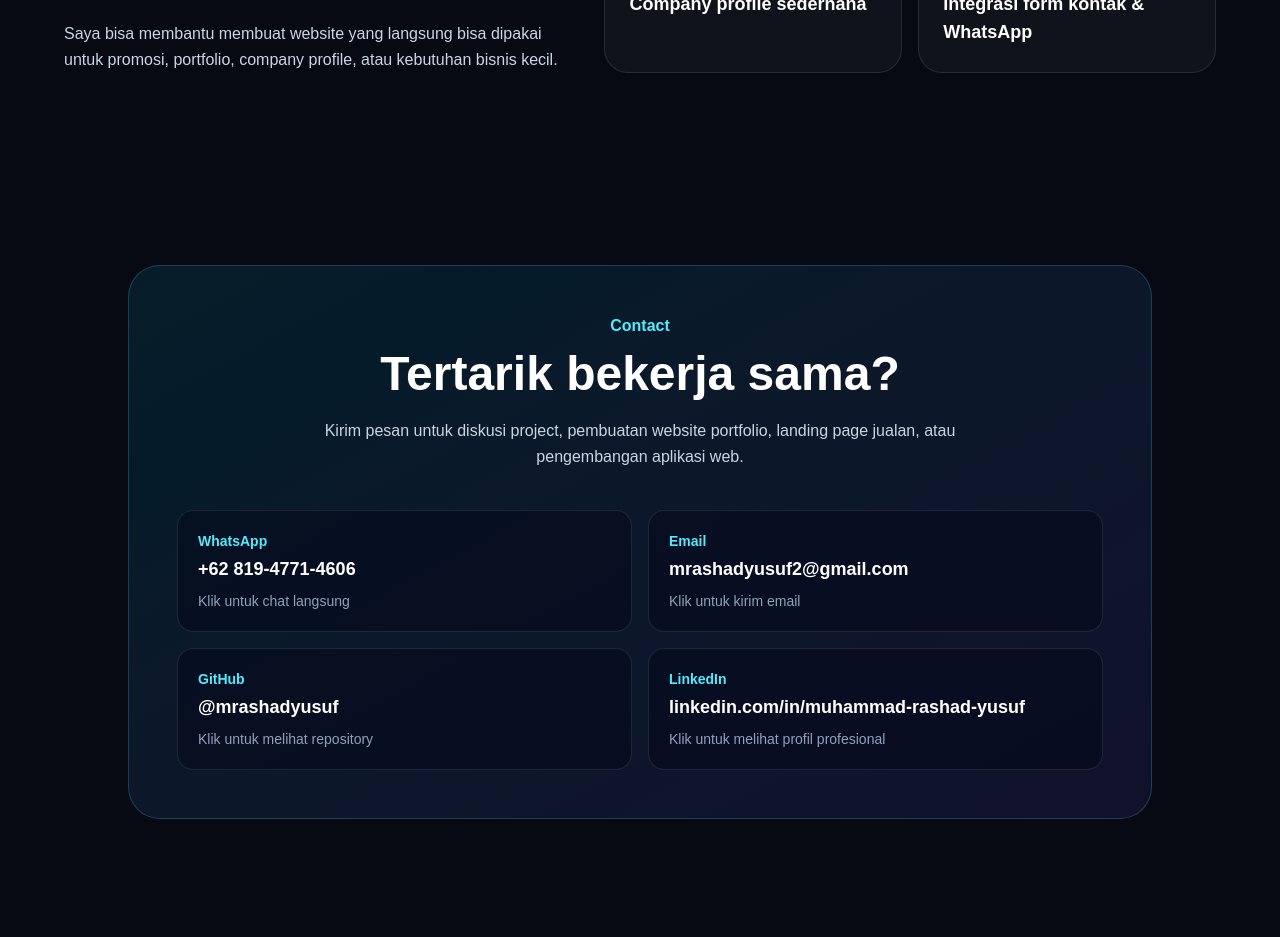
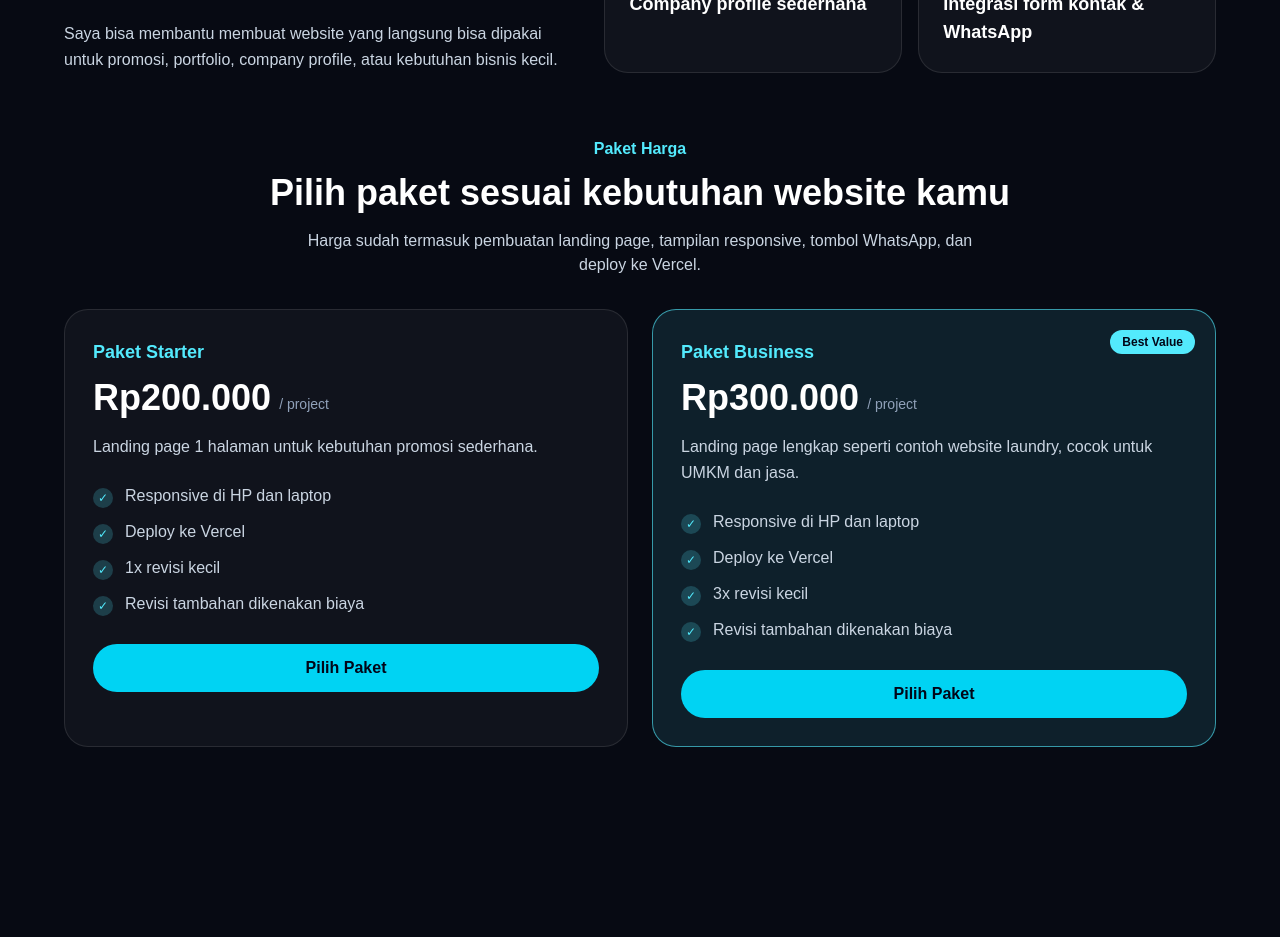
Before and after one commit to mrashadyusuf/my-app, a Next.js app: page / in a window 1280 px wide. Shown: the part 3460-4397 px from the top of the page. Before the commit the page ends 4375 px from the top, so only its background shows below. Built offline with nearby package versions, Linux system fonts and the light colour scheme.

Commit message:
add page harga

```diff
--- a/app/page.tsx
+++ b/app/page.tsx
@@ -70,6 +70,33 @@ const skills = [
   "Oracle",
   "Docker",
   "GitLab CI/CD",
+];
+
+const pricingPackages = [
+  {
+    name: "Paket Starter",
+    price: "Rp200.000",
+    description:
+      "Landing page 1 halaman untuk kebutuhan promosi sederhana.",
+    features: [
+      "Responsive di HP dan laptop",
+      "Deploy ke Vercel",
+      "1x revisi kecil",
+      "Revisi tambahan dikenakan biaya",
+    ],
+  },
+  {
+    name: "Paket Business",
+    price: "Rp300.000",
+    description:
+      "Landing page lengkap seperti contoh website laundry, cocok untuk UMKM dan jasa.",
+    features: [
+      "Responsive di HP dan laptop",
+      "Deploy ke Vercel",
+      "3x revisi kecil",
+      "Revisi tambahan dikenakan biaya",
+    ],
+  },
 ];
 
 export default function Home() {
@@ -274,24 +301,94 @@ export default function Home() {
       </section>
 
       <section id="services" className="scroll-mt-24 px-6 py-24">
-        <div className="mx-auto grid max-w-6xl gap-10 md:grid-cols-[0.9fr_1.1fr]">
+         <div className="mx-auto max-w-6xl">
+            <div className="grid gap-10 md:grid-cols-[0.9fr_1.1fr]">
                <div>
                <p className="mb-3 font-semibold text-cyan-300">Services</p>
-            <h2 className="text-3xl font-bold md:text-5xl">Apa yang bisa saya bantu?</h2>
+               <h2 className="text-3xl font-bold md:text-5xl">
+                  Apa yang bisa saya bantu?
+               </h2>
                <p className="mt-5 leading-relaxed text-slate-300">
                   Saya bisa membantu membuat website yang langsung bisa dipakai untuk
                   promosi, portfolio, company profile, atau kebutuhan bisnis kecil.
                </p>
                </div>
+
                <div className="grid gap-4 sm:grid-cols-2">
                {services.map((service) => (
                   <div
                      key={service}
-                className="rounded-3xl border border-white/10 bg-white/[0.04] p-6"
+                     className="rounded-3xl border border-white/10 bg-white/[0.04] p-6 transition hover:-translate-y-1 hover:border-cyan-300/60"
                   >
                      <p className="text-lg font-semibold">{service}</p>
                   </div>
                ))}
+               </div>
+            </div>
+
+            <div className="mt-16">
+               <div className="mb-8 text-center">
+               <p className="mb-3 font-semibold text-cyan-300">Paket Harga</p>
+               <h3 className="text-3xl font-bold md:text-4xl">
+                  Pilih paket sesuai kebutuhan website kamu
+               </h3>
+               <p className="mx-auto mt-4 max-w-2xl text-slate-300">
+                  Harga sudah termasuk pembuatan landing page, tampilan responsive,
+                  tombol WhatsApp, dan deploy ke Vercel.
+               </p>
+               </div>
+
+               <div className="grid gap-6 md:grid-cols-2">
+               {pricingPackages.map((pkg, index) => (
+                  <div
+                     key={pkg.name}
+                     className={`relative overflow-hidden rounded-3xl border p-7 transition hover:-translate-y-1 ${
+                     index === 1
+                        ? "border-cyan-300/60 bg-cyan-300/10"
+                        : "border-white/10 bg-white/[0.04]"
+                     }`}
+                  >
+                     {index === 1 && (
+                     <div className="absolute right-5 top-5 rounded-full bg-cyan-300 px-3 py-1 text-xs font-bold text-slate-950">
+                        Best Value
+                     </div>
+                     )}
+
+                     <p className="text-lg font-semibold text-cyan-300">{pkg.name}</p>
+
+                     <div className="mt-3 flex items-end gap-2">
+                     <h4 className="text-4xl font-bold text-white">{pkg.price}</h4>
+                     <span className="mb-1 text-sm text-slate-400">/ project</span>
+                     </div>
+
+                     <p className="mt-4 leading-relaxed text-slate-300">
+                     {pkg.description}
+                     </p>
+
+                     <ul className="mt-6 space-y-3">
+                     {pkg.features.map((feature) => (
+                        <li key={feature} className="flex gap-3 text-slate-300">
+                           <span className="mt-1 flex h-5 w-5 shrink-0 items-center justify-center rounded-full bg-cyan-300/20 text-xs text-cyan-300">
+                           ✓
+                           </span>
+                           <span>{feature}</span>
+                        </li>
+                     ))}
+                     </ul>
+
+                     <a
+                     href={`https://wa.me/6281947714606?text=${encodeURIComponent(
+                        `Halo Rashad, saya tertarik dengan ${pkg.name} untuk pembuatan website.`
+                     )}`}
+                     target="_blank"
+                     rel="noreferrer"
+                     className="mt-7 inline-flex w-full justify-center rounded-full bg-cyan-400 px-6 py-3 font-semibold text-slate-950 transition hover:bg-cyan-300"
+                     >
+                     Pilih Paket
+                     </a>
+                  </div>
+               ))}
+               </div>
             </div>
          </div>
       </section>
```
Lines whose indentation alone changed are shown as unchanged.
